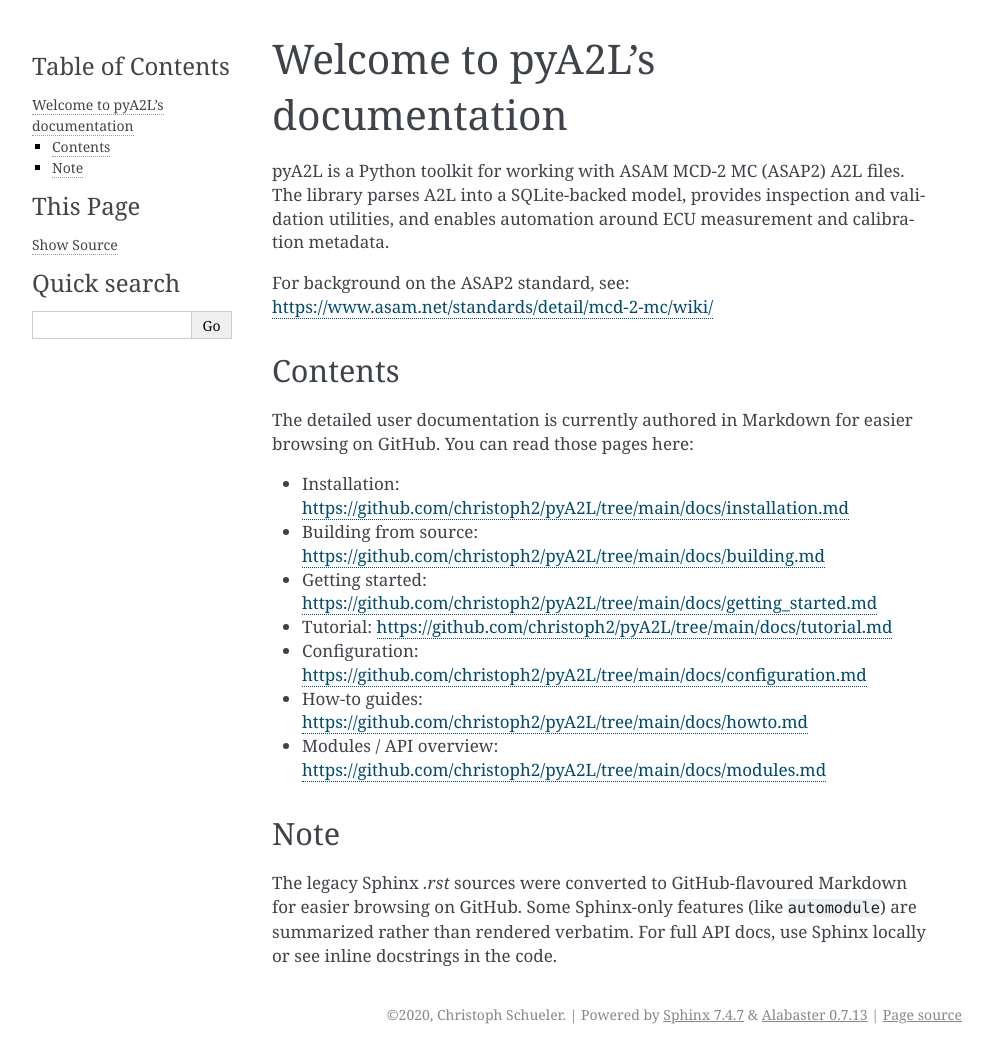
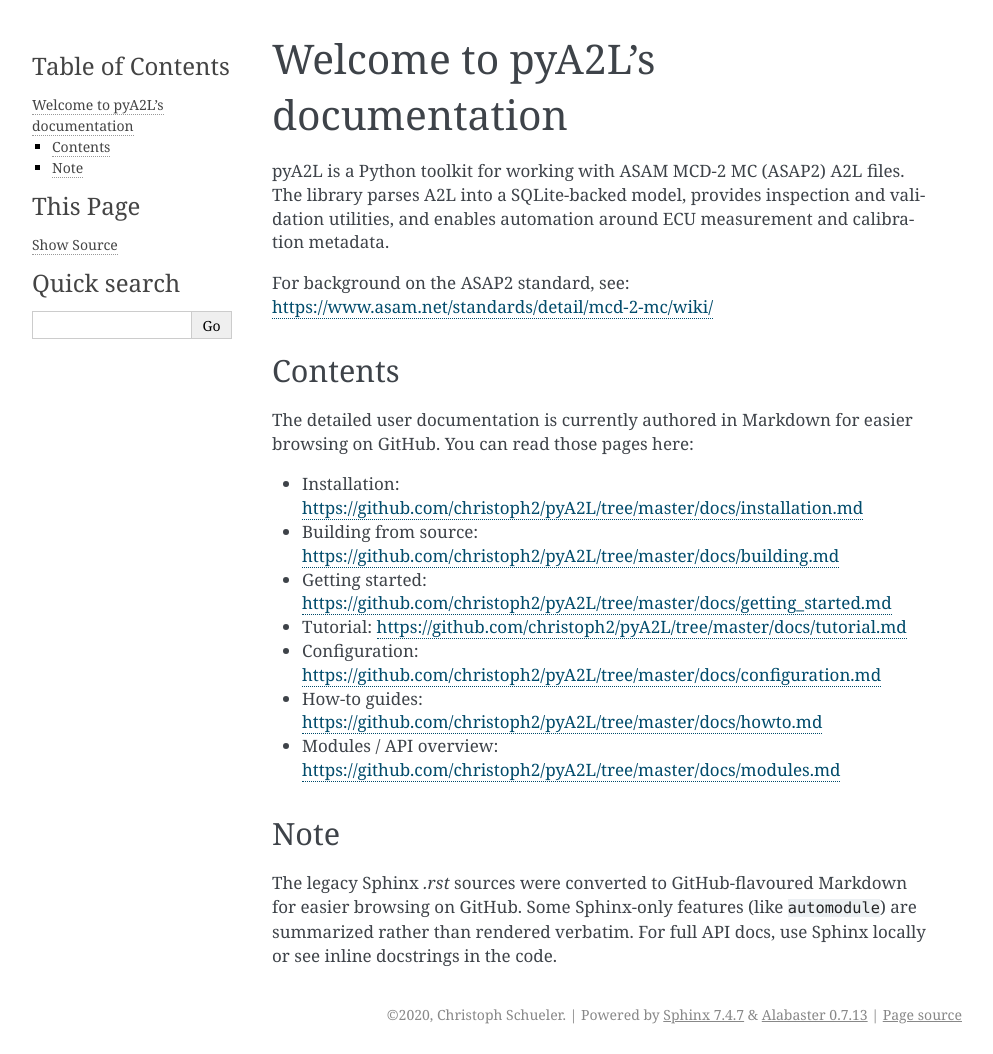
Before and after one commit to christoph2/pyA2L, a Sphinx documentation site: the page built from docs/index.rst, in a window 1280 px wide. Shown: the whole page, without its empty margins (148-1141 px from the left). Built offline with Sphinx 7.4.7, drawn with Linux system fonts in a browser that asks for light colours; some of the changed lines change nothing that is shown.

Commit message:
Update index.rst

```diff
--- a/docs/index.rst
+++ b/docs/index.rst
@@ -10,13 +10,13 @@
 
 The detailed user documentation is currently authored in Markdown for easier browsing on GitHub. You can read those pages here:
 
-- Installation: https://github.com/christoph2/pyA2L/tree/main/docs/installation.md
-- Building from source: https://github.com/christoph2/pyA2L/tree/main/docs/building.md
-- Getting started: https://github.com/christoph2/pyA2L/tree/main/docs/getting_started.md
-- Tutorial: https://github.com/christoph2/pyA2L/tree/main/docs/tutorial.md
-- Configuration: https://github.com/christoph2/pyA2L/tree/main/docs/configuration.md
-- How‑to guides: https://github.com/christoph2/pyA2L/tree/main/docs/howto.md
-- Modules / API overview: https://github.com/christoph2/pyA2L/tree/main/docs/modules.md
+- Installation: https://github.com/christoph2/pyA2L/tree/master/docs/installation.md
+- Building from source: https://github.com/christoph2/pyA2L/tree/master/docs/building.md
+- Getting started: https://github.com/christoph2/pyA2L/tree/master/docs/getting_started.md
+- Tutorial: https://github.com/christoph2/pyA2L/tree/master/docs/tutorial.md
+- Configuration: https://github.com/christoph2/pyA2L/tree/master/docs/configuration.md
+- How‑to guides: https://github.com/christoph2/pyA2L/tree/master/docs/howto.md
+- Modules / API overview: https://github.com/christoph2/pyA2L/tree/master/docs/modules.md
 
 Note
 ----
```
